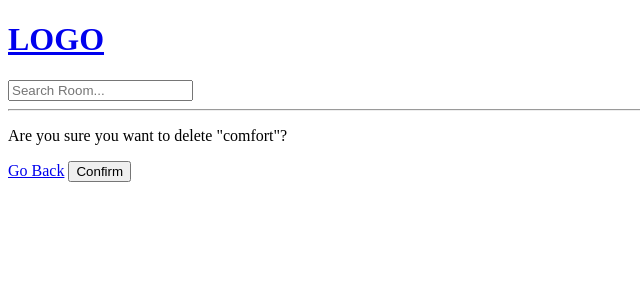
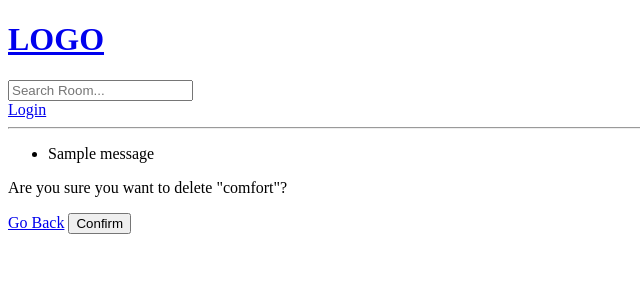
Before and after one commit to lobiit/Student-Abstract-Management-system, a Django app: page /delete-room/7/ in a window 1280 px wide. Shown: the top 300 px of the page, without its empty margins (0-640 px from the left). Run offline with Django 4.2, Linux system fonts and the light colour scheme; data comes from the database, SQL or seed files in the repository; both versions use the stored data as it was after the commit; one stand-in notice (Sample message) is shown.

Commit message:
login functionality

```diff
--- a/base/urls.py
+++ b/base/urls.py
@@ -3,6 +3,7 @@ from . import views
 
 
 urlpatterns = [
+    path('login', views.login_page, name='login'),
     path("", views.home, name="home"),
     path('room/<str:pk>/', views.room, name='room'),
     path('create-room/', views.create_room, name='create-room'),
--- a/base/views.py
+++ b/base/views.py
@@ -1,7 +1,10 @@
+from django.contrib.auth import authenticate, login, logout
 from django.shortcuts import render, redirect
 from django.db.models import Q
 from .models import Room, Topic
 from .forms import RoomForm
+from django.contrib import messages
+from django.contrib.auth.models import User
 
 """
 rooms = [
@@ -11,6 +14,25 @@ rooms = [
     {'id': 4, 'name': 'python!'},
 ]
 """
+
+
+def login_page(request):
+    if request.method == "POST":
+        username = request.POST.get('username')
+        password = request.POST.get('password')
+
+        try:
+            user = User.objects.get(username=username)
+        except:
+            messages.add_message(request, messages.ERROR, "User Does Not Exist")
+        user = authenticate(request, username=username, password=password)
+        if user is not None:
+            login(request, user)
+            return redirect('home')
+        else:
+            messages.error(request, "Username or password does not exist")
+    context = {}
+    return render(request, "login_register.html", context)
 
 
 # Create your views here.
--- a/templates/login_register.html
+++ b/templates/login_register.html
@@ -5,9 +5,9 @@
     <form method="post" action="">
         {% csrf_token %}
         <label>Username:</label>
-        <input type="text" value="username" placeholder="Enter Username"/>
+        <input type="text" name="username" placeholder="Enter Username"/>
         <label>Password:</label>
-        <input type="password" value="password" placeholder="Enter Password"/>
+        <input type="password" name="password" placeholder="Enter Password"/>
         <input type="submit" value="Login">
     </form>
 </div>
--- a/templates/main.html
+++ b/templates/main.html
@@ -8,6 +8,13 @@
 </head>
 <body>
     {% include 'navbar.html' %}
+    {% if messages %}
+        <ul class="messages">
+            {% for message in messages %}
+                <li>{{ message }}</li>
+            {% endfor %}
+        </ul>
+    {% endif %}
     {% block content %}
 
     {% endblock %}
--- a/templates/navbar.html
+++ b/templates/navbar.html
@@ -5,4 +5,5 @@
 <form method="get" action="{% url 'home' %}">
     <input type="text" name="q" placeholder="Search Room..."/>
 </form>
+<a href="{% url 'login' %}">Login</a>
 <hr>
```
Also changed, not shown: db.sqlite3.
